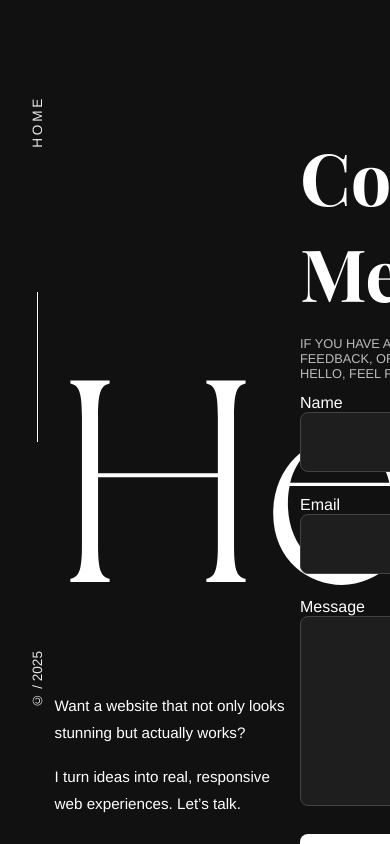
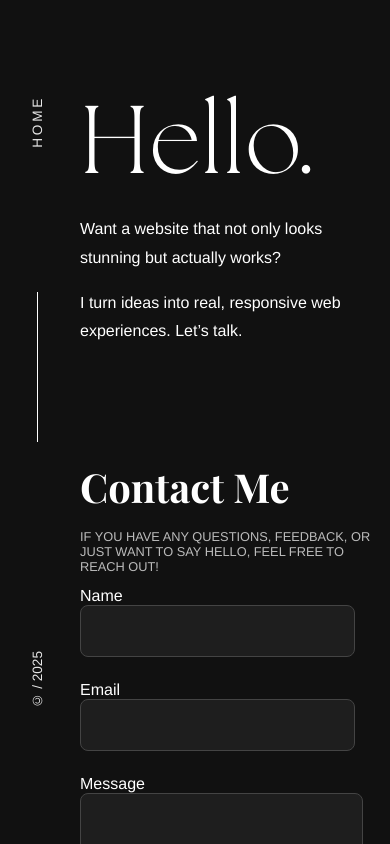
Before and after one commit to AbdoTaleb/portfolio-2025, a React (Vite) app: page /contact in a window 390 px wide. Built offline with nearby package versions, Linux system fonts and the light colour scheme; a web font is replaced by a local one.

Commit message:
Make layout responsive for mobile, tablet, and desktop

```diff
--- a/src/Pages/Contact/Contact.scss
+++ b/src/Pages/Contact/Contact.scss
@@ -136,3 +136,81 @@
     }
   }
 }
+
+
+@media (max-width: 768px) {
+  .contact-page {
+    flex-direction: column;
+    height: auto;
+    padding: 6rem 1rem;
+  }
+
+  .left-container,
+  .right-side-contact {
+    flex: 1;
+    width: 100%;
+    margin: 0;
+    opacity: 1;
+    margin-left: 4rem;
+    width: 80%;
+  }
+
+  .left-container {
+    .left-side-contact {
+      margin: 0;
+      text-align: start;
+
+      .Hello-word {
+        font-size: 6rem;
+        margin-bottom: 1rem;
+      }
+
+      p {
+        font-size: 1rem;
+        max-width: 100%;
+        margin-right: 1rem;
+      }
+    }
+
+    .contact-links {
+      margin-top: .5rem;
+      text-align: start;
+
+      p {
+        font-size: 1rem;
+
+        a {
+          display: inline-block;
+          margin: 0 0.5rem;
+        }
+      }
+    }
+  }
+
+  .right-side-contact {
+    margin-top: 0.5rem;
+    text-align: start;
+
+    h2 {
+      font-size: 2.5rem;
+    }
+
+    p {
+      font-size: 0.8rem;
+      margin-right: 1rem;
+    }
+
+    form {
+      align-items: start;
+
+      input,
+      textarea {
+        font-size: 1rem;
+      }
+
+      button {
+        align-self: start;
+      }
+    }
+  }
+}
--- a/src/components/Navigation/Navigation.scss
+++ b/src/components/Navigation/Navigation.scss
@@ -97,47 +97,28 @@
   opacity: 0.7;
 }
 
-// 📱 للموبايلات والشاشات الصغيرة
+
 @media (max-width: 768px) {
   .main-nav {
     width: 100%;
-    //position: fixed;
-    //bottom: 0;
-    //left: 0;
-    //background: #111; // خلفية مناسبة على الموبايل
+
     z-index: 1000;
-    //padding: 0.5rem 1rem;
+
 
     .nav-wrapper {
-      //flex-direction: row;
-      //justify-content: space-around;
-      //align-items: center;
-      //height: auto;
-      //margin: 0;
-      //padding: 0;
-      //position: static;
+
       margin-right: 2rem;
       padding-left: 1rem;
     }
 
-    .nav-home {
-      //flex-direction: row;
-      //gap: 1rem;
-    }
-
     .vertical-text,
     .year {
-      //writing-mode: horizontal-tb;
-      //transform: none;
+
       font-size: 0.85rem;
-      //color: white;
       opacity: 0.9;
-      //text-align: center;
       margin-bottom: 4rem;
     }
 
-    .nav-line {
-      // display: none;
-    }
+
   }
 }
```
